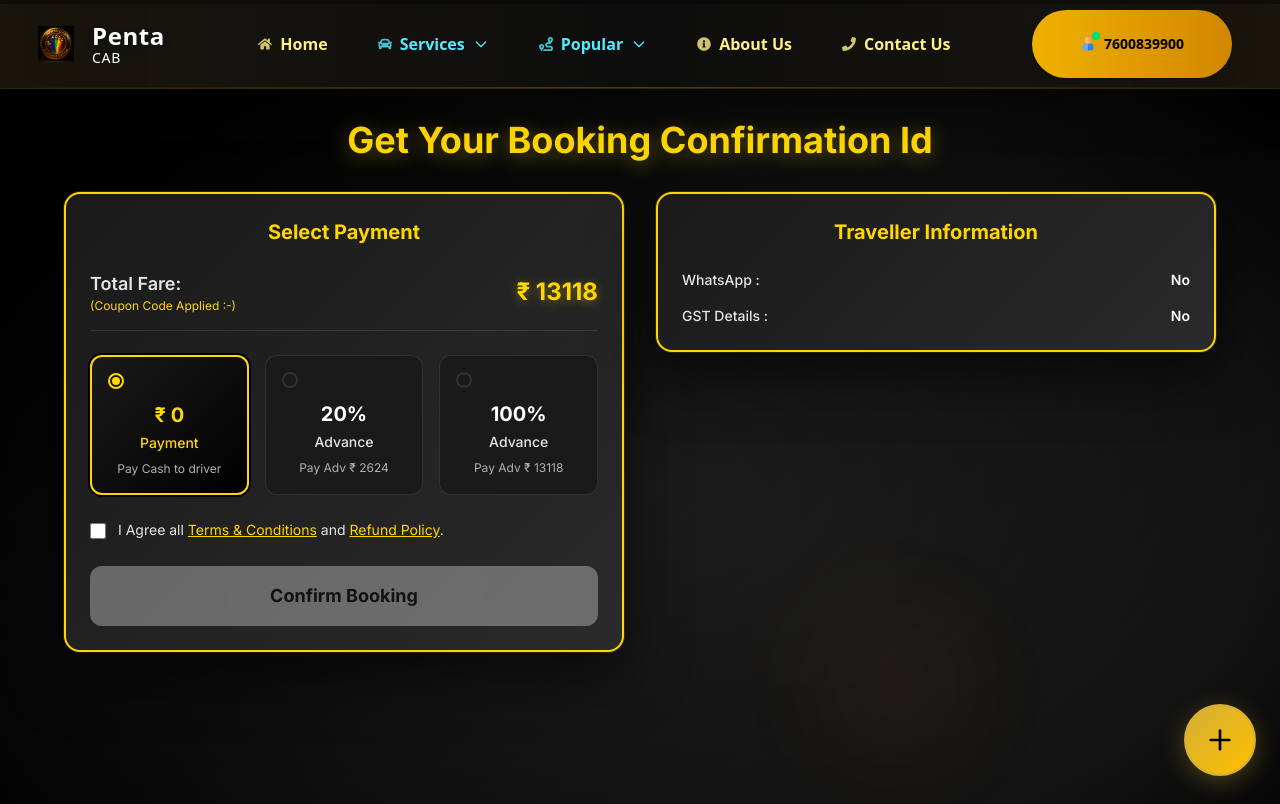
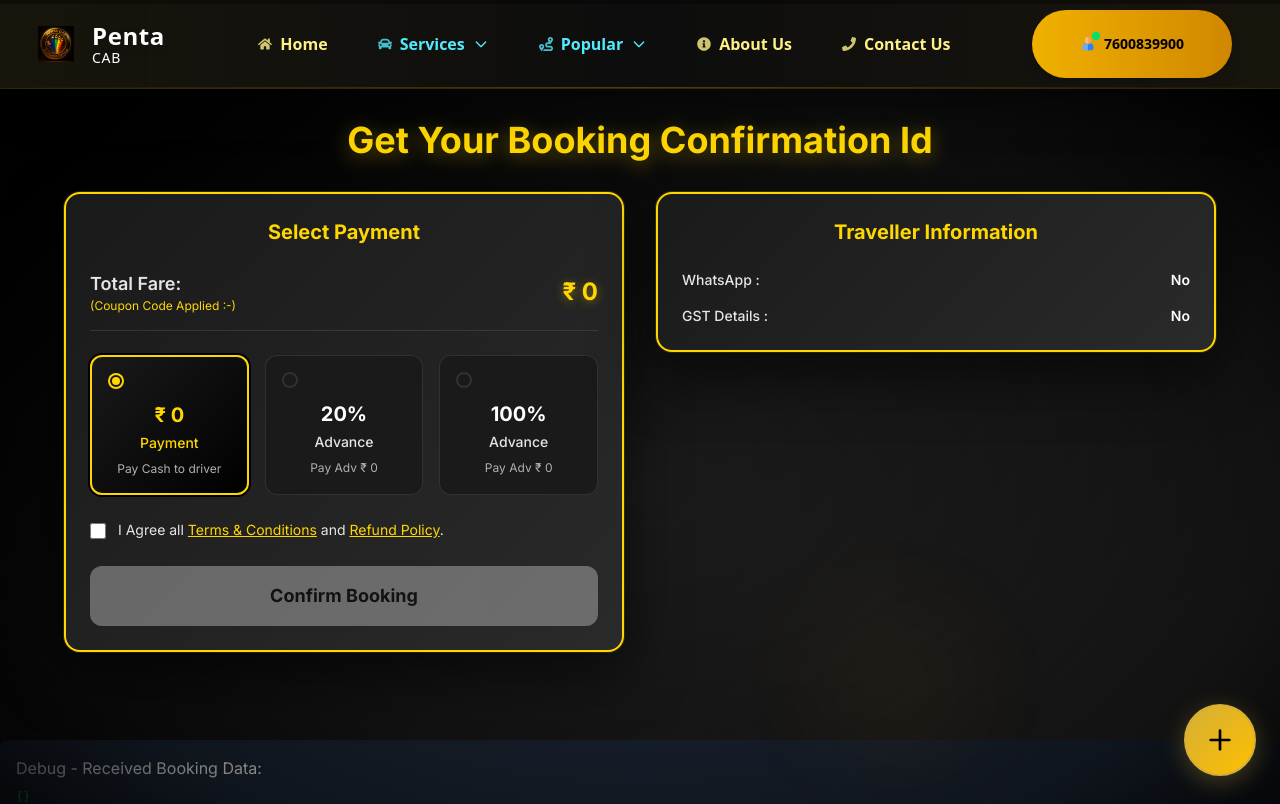
Before and after one commit to Hitesh-malik/cab_service, a Next.js app: page /cab-booking in a window 1280 px wide. Shown: the top 804 px of the page. Built offline with nearby package versions, Linux system fonts and the light colour scheme; a web font is replaced by a local one.

Commit message:
CHANGE DONE ISSUE

```diff
--- a/src/app/cab-booking/page.tsx
+++ b/src/app/cab-booking/page.tsx
@@ -284,6 +284,10 @@ const CabBookingContent = () => {
   const [showPaymentModal, setShowPaymentModal] = useState(false);
   const [paymentSuccess, setPaymentSuccess] = useState(false);
 
+  // Parse URL parameters for booking and cab data
+  const searchParams = useSearchParams();
+  const [bookingData, setBookingData] = useState<Record<string, string>>({});
+
   useEffect(() => {
     const timer = setTimeout(() => {
       setIsVisible(true);
@@ -291,7 +295,20 @@ const CabBookingContent = () => {
     return () => clearTimeout(timer);
   }, []);
 
-  const paymentOptions = [
+  useEffect(() => {
+    const data: Record<string, string> = {};
+    searchParams.forEach((value, key) => {
+      data[key] = value;
+    });
+    setBookingData(data);
+  }, [searchParams]);
+
+  // Calculate dynamic payment options based on booking data
+  const getPaymentOptions = () => {
+    const totalFare = parseInt(bookingData.selectedCabPrice || "0");
+    const twentyPercent = Math.round(totalFare * 0.2);
+
+    return [
       {
         id: "0",
         title: "₹ 0",
@@ -303,29 +320,25 @@ const CabBookingContent = () => {
         id: "20",
         title: "20%",
         subtitle: "Advance",
-      description: "Pay Adv ₹ 2624",
-      amount: 2624,
+        description: `Pay Adv ₹ ${twentyPercent.toLocaleString()}`,
+        amount: twentyPercent,
       },
       {
         id: "100",
         title: "100%",
         subtitle: "Advance",
-      description: "Pay Adv ₹ 13118",
-      amount: 13118,
+        description: `Pay Adv ₹ ${totalFare.toLocaleString()}`,
+        amount: totalFare,
       },
     ];
+  };
 
-  // Parse URL parameters for booking and cab data
-  const searchParams = useSearchParams();
-  const [bookingData, setBookingData] = useState<Record<string, string>>({});
+  const paymentOptions = getPaymentOptions();
 
+  // Recalculate payment options when booking data changes
   useEffect(() => {
-    const data: Record<string, string> = {};
-    searchParams.forEach((value, key) => {
-      data[key] = value;
-    });
-    setBookingData(data);
-  }, [searchParams]);
+    // This will trigger a re-render with updated payment options
+  }, [bookingData.selectedCabPrice]);
 
   const handlePayment = () => {
     if (selectedPayment === "0") {
@@ -462,7 +475,10 @@ const CabBookingContent = () => {
                     fontWeight: theme.typography.fontWeight.bold,
                   }}
                 >
-                  ₹ 13118
+                  ₹{" "}
+                  {parseInt(
+                    bookingData.selectedCabPrice || "0"
+                  ).toLocaleString()}
                 </span>
               </div>
 
@@ -737,6 +753,16 @@ const CabBookingContent = () => {
         }}
       />
 
+      {/* Debug Info (Remove in production) */}
+      {process.env.NODE_ENV === "development" && bookingData && (
+        <div className="mt-8 p-4 bg-gray-800 rounded-lg">
+          <h3 className="text-white mb-2">Debug - Received Booking Data:</h3>
+          <pre className="text-green-400 text-xs overflow-auto">
+            {JSON.stringify(bookingData, null, 2)}
+          </pre>
+        </div>
+      )}
+
       {/* Custom CSS Animations */}
       <style jsx>{`
         @keyframes fade-in-up {
@@ -774,8 +800,13 @@ const CabBookingContent = () => {
 const LoadingFallback = () => (
   <div className="min-h-screen flex items-center justify-center bg-black">
     <div className="text-center">
-      <div className="animate-spin rounded-full h-16 w-16 border-b-2 mx-auto mb-4" style={{ borderColor: theme.colors.accent.gold }}></div>
-      <p style={{ color: theme.colors.text.primary }}>Loading booking details...</p>
+      <div
+        className="animate-spin rounded-full h-16 w-16 border-b-2 mx-auto mb-4"
+        style={{ borderColor: theme.colors.accent.gold }}
+      ></div>
+      <p style={{ color: theme.colors.text.primary }}>
+        Loading booking details...
+      </p>
     </div>
   </div>
 );
```
Lines whose indentation alone changed are shown as unchanged.
